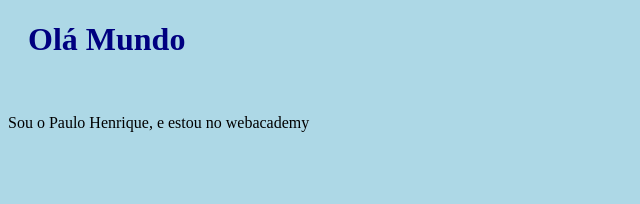
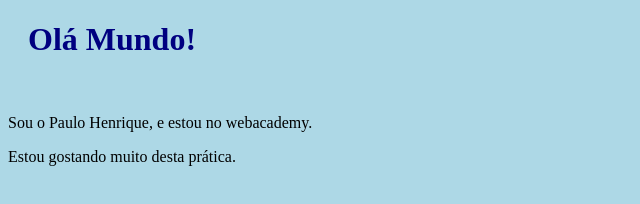
Before and after one commit to ppaalo/ppaalo-webacademy, a plain HTML site: page index.html in a window 1280 px wide. Shown: the whole page, without its empty margins (0-640 px from the left). Drawn offline with Linux system fonts and the light colour scheme.

Commit message:
Página principal com nova linha.

```diff
--- a/index.html
+++ b/index.html
@@ -8,8 +8,9 @@
     <link rel="stylesheet" href="bluestyle.css">
 </head>
 <body>
-    <h1>Olá Mundo</h1>
+    <h1>Olá Mundo!</h1>
     <br>
-    <p>Sou o Paulo Henrique, e estou no webacademy</p>
+    <p>Sou o Paulo Henrique, e estou no webacademy.</p>
+    <p>Estou gostando muito desta prática.</p>
 </body>
 </html>
```
